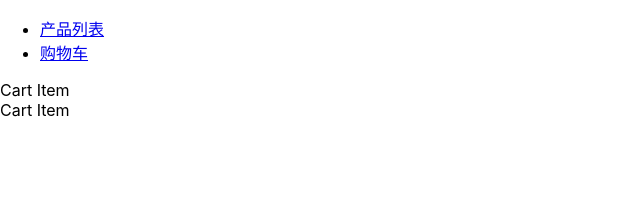
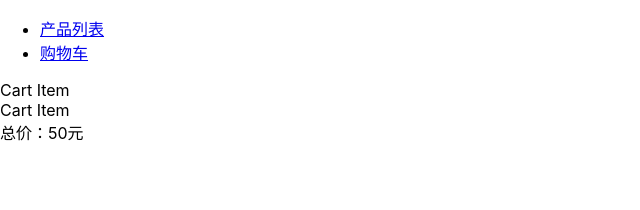
Before and after one commit to liuliangyun/shopping-cart, a React (Create React App) app: page /cart in a window 1280 px wide. Shown: the top 210 px of the page, without its empty margins (0-640 px from the left). Built offline with nearby package versions, Linux system fonts and the light colour scheme.

Commit message:
should ShoppingCart render correct sum price

```diff
--- a/src/pages/ShoppingCart/index.js
+++ b/src/pages/ShoppingCart/index.js
@@ -1,5 +1,6 @@
 import CartItem from './components/CartItem'
 import { useState } from 'react'
+import { getSumPrice } from '../../utils/priceUtils'
 
 const mockCartItems = [
   {
@@ -24,6 +25,7 @@ const ShoppingCart = () => {
   return (
   <div>
     {cartItems.map(item => <CartItem key={item.id} />)}
+    <div>总价：{getSumPrice(cartItems)}元</div>
   </div>
   )
 }
--- /dev/null
+++ b/src/utils/priceUtils.js
@@ -0,0 +1,7 @@
+export const getSumPrice = (cartItems) => {
+  let sum = 0
+  for (let i = 0; i < cartItems.length; i++) {
+    sum += cartItems[i].price * cartItems[i].count
+  }
+  return sum
+}
```
Also changed, not shown: 1 other file (tests, documents, lock files or other folders).
